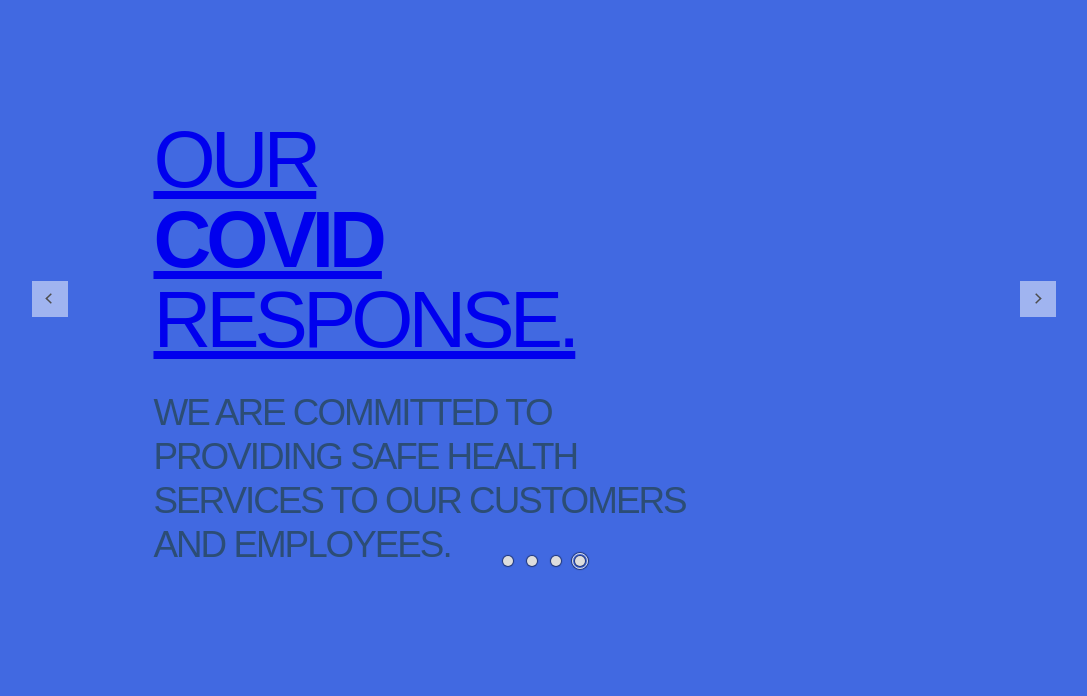
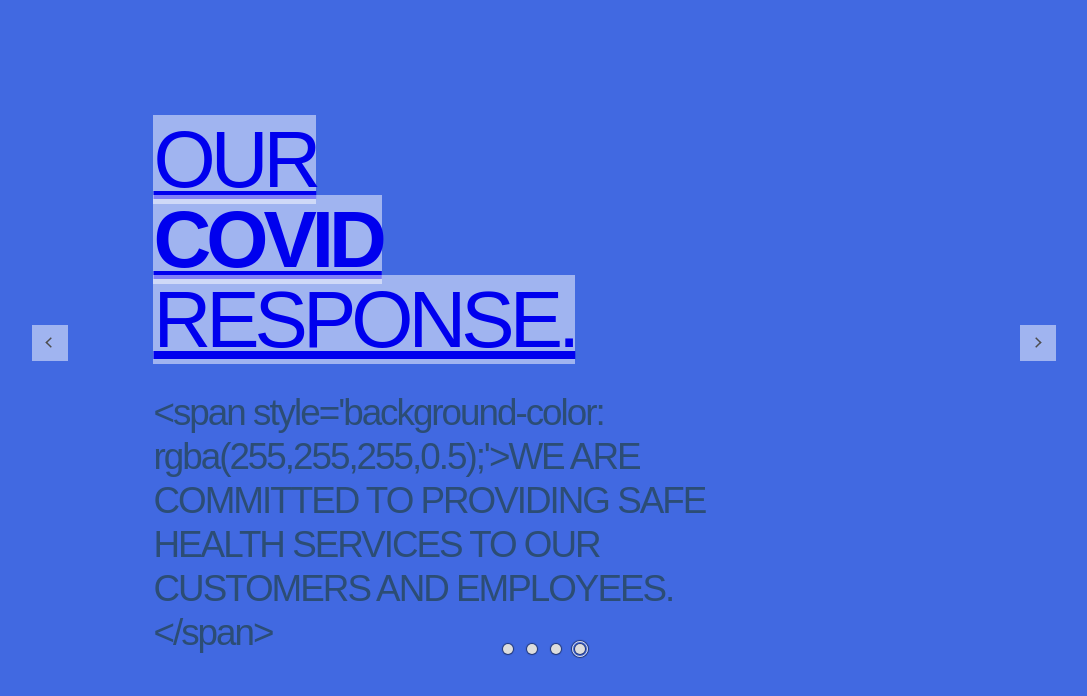
Before and after one commit to fahadtejani/domexperimentation.github.io, a plain HTML site: page index.html in a window 1280 px wide. Both pictures are taken after a click on the element 146 px from the left and 214 px from the top of the page. Shown: the whole page, without its empty margins (96-1183 px from the left). Drawn offline with Linux system fonts and the light colour scheme.

Commit message:
pushing experiments

```diff
--- a/index.html
+++ b/index.html
@@ -102,28 +102,28 @@
                     if (i == 0) {
                         //hero[0].style.backgroundSize = "cover";
                         //hero[0].style.backgroundPositionY = "1%";
-                        h2_sub_text[0].innerText = "Providing an in-home Medication Management Service";
+                        h2_sub_text[0].innerText = "<span style='background-color: rgba(255,255,255,0.5);'>Providing an in-home Medication Management Service</span>";
                         //h1_strong_heading[0].innerText = "";
-                        h1_heading_text[0].innerHTML = "HealthPlus<br> <strong class='h1-strong-heading'>HomeCare</strong> Program";
+                        h1_heading_text[0].innerHTML = "<span style='background-color: rgba(255,255,255,0.5);'>HealthPlus</span><br> <strong class='h1-strong-heading'><span style='background-color: rgba(255,255,255,0.5);'>HomeCare</span></strong> <span style='background-color: rgba(255,255,255,0.5);'>Program</span>";
                     } else if (i == 2) {
                         //hero[0].style.backgroundPositionY = "73%";
                         hero[0].style.backgroundSize = "cover";
-                        h2_sub_text[0].innerText = "Call us to book an appointment";
-                        h1_heading_text[0].innerHTML = "Get your <strong>Flu Shot</strong>";
+                        h2_sub_text[0].innerText = "<span style='background-color: rgba(255,255,255,0.5);'>Protect yourself. Flu vaccines help. Please contact our injection-certified Healthcare professionals to book appointment.</span>";
+                        h1_heading_text[0].innerHTML = "<span style='background-color: rgba(255,255,255,0.5);'>Travel Vaccinations &amp <strong>Flu Shots</strong></span>";
                     } else if (i == 1) {
                         //hero[0].style.backgroundPositionY = "73%";
                         //hero[0].style.backgroundPositionX = "68%";
                         //hero[0].style.backgroundSize = "71%";
-                        h2_sub_text[0].innerText = "Providing a Free Prescription Delivery service to your home";
+                        h2_sub_text[0].innerText = "<span style='background-color: rgba(255,255,255,0.5);'>Providing a Free Prescription Delivery service to your home</span>";
                         //h1_strong_heading[0].innerText = "";
-                        h1_heading_text[0].innerHTML = "Free Prescription<br> <strong class='h1-strong-heading'>Delivery</strong>";
+                        h1_heading_text[0].innerHTML = "<span style='background-color: rgba(255,255,255,0.5);'>Free Prescription</span><br> <strong class='h1-strong-heading'><span style='background-color: rgba(255,255,255,0.5);'>Delivery</span></strong>";
                     } else if (i == 3) {
                         //hero[0].style.backgroundPositionY = "73%";
                         //hero[0].style.backgroundPositionX = "68%";
                         //hero[0].style.backgroundSize = "71%";
-                        h2_sub_text[0].innerText = "WE ARE COMMITTED TO PROVIDING SAFE HEALTH SERVICES TO OUR CUSTOMERS AND EMPLOYEES.";
+                        h2_sub_text[0].innerText = "<span style='background-color: rgba(255,255,255,0.5);'>WE ARE COMMITTED TO PROVIDING SAFE HEALTH SERVICES TO OUR CUSTOMERS AND EMPLOYEES.</span>";
                         //h1_strong_heading[0].innerText = "";
-                        h1_heading_text[0].innerHTML = "<a href='https://www.youtube.com/watch?v=dQw4w9WgXcQ'>OUR <br> <strong class='h1-strong-heading'>COVID</strong> RESPONSE.</a>";
+                        h1_heading_text[0].innerHTML = "<a href='https://www.youtube.com/watch?v=dQw4w9WgXcQ'><span style='background-color: rgba(255,255,255,0.5);'>OUR </span><br> <strong class='h1-strong-heading'><span style='background-color: rgba(255,255,255,0.5);'>COVID</span></strong> <span style='background-color: rgba(255,255,255,0.5);'>RESPONSE.</span></a>";
                     }
                 }
                 current_bg = a;
```
